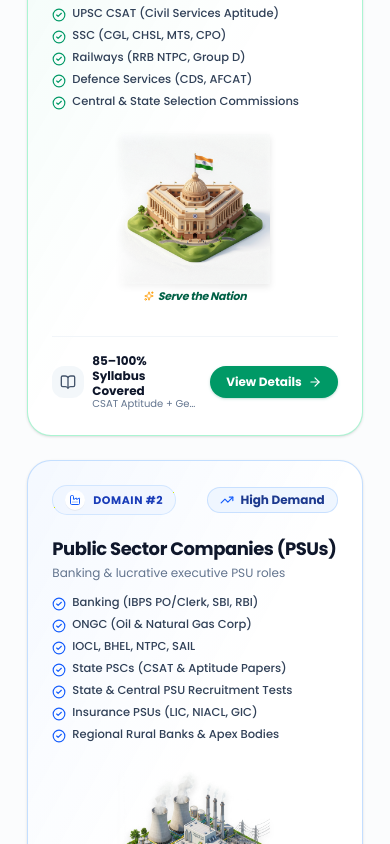
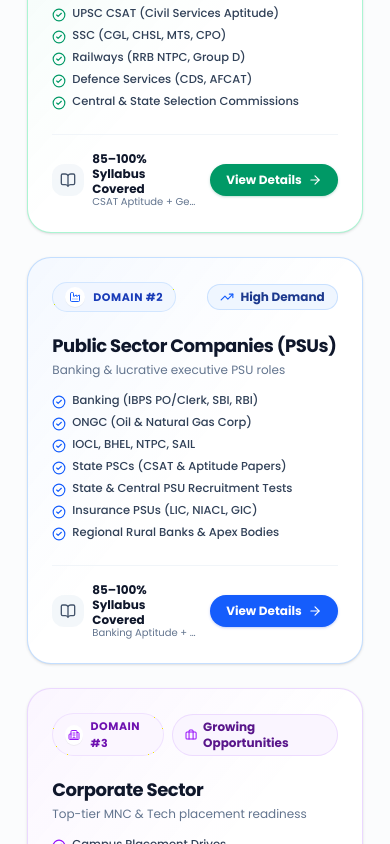
Before and after one commit to merugu-srikanth/career-Courses, a Next.js app: page / in a window 390 px wide. Shown: the part 1600-2444 px from the top of the page. Built offline with nearby package versions, Linux system fonts and the light colour scheme.

Commit message:
Hide domain illustration images on mobile screens

```diff
--- a/src/components/coaching/CareerPathwaysGrid.jsx
+++ b/src/components/coaching/CareerPathwaysGrid.jsx
@@ -246,7 +246,7 @@
                       </ul>
                     </div>
 
-                    <div className="sm:col-span-5 flex flex-col items-center justify-center py-2 sm:py-0">
+                    <div className="hidden sm:flex sm:col-span-5 flex-col items-center justify-center py-2 sm:py-0">
                       <div className="relative w-full max-w-[150px] sm:max-w-[175px] aspect-square flex items-center justify-center">
                         <Image
                           src={pathway.image}
@@ -344,7 +344,7 @@
                   </ul>
                 </div>
 
-                <div className="sm:col-span-5 flex items-center justify-center py-2 sm:py-0">
+                <div className="hidden sm:flex sm:col-span-5 items-center justify-center py-2 sm:py-0">
                   <div className="relative w-full max-w-[150px] sm:max-w-[175px] aspect-square flex items-center justify-center rounded-2xl bg-white/5 border border-white/10 p-2 shadow-inner group-hover:scale-105 transition-transform duration-300">
                     <Image
                       src={CoursesHeroImg}
```
